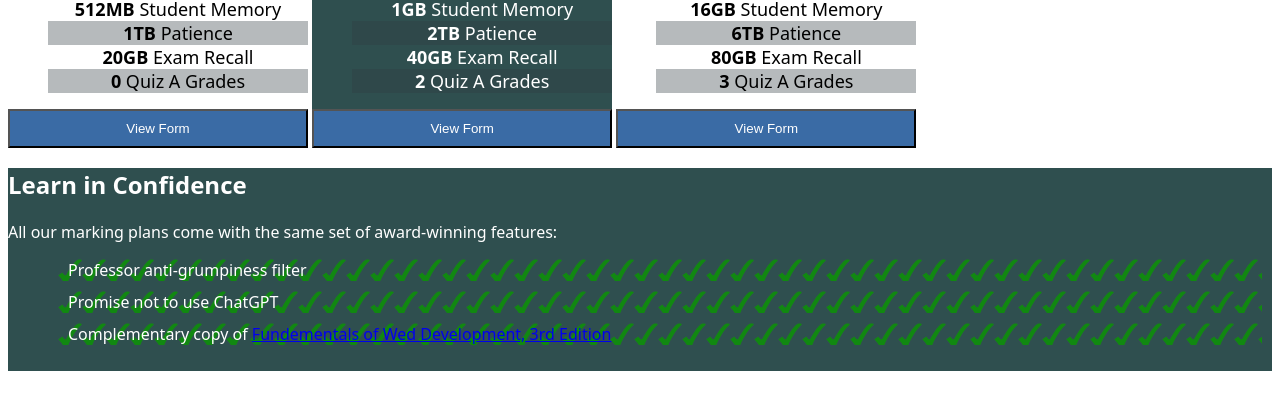
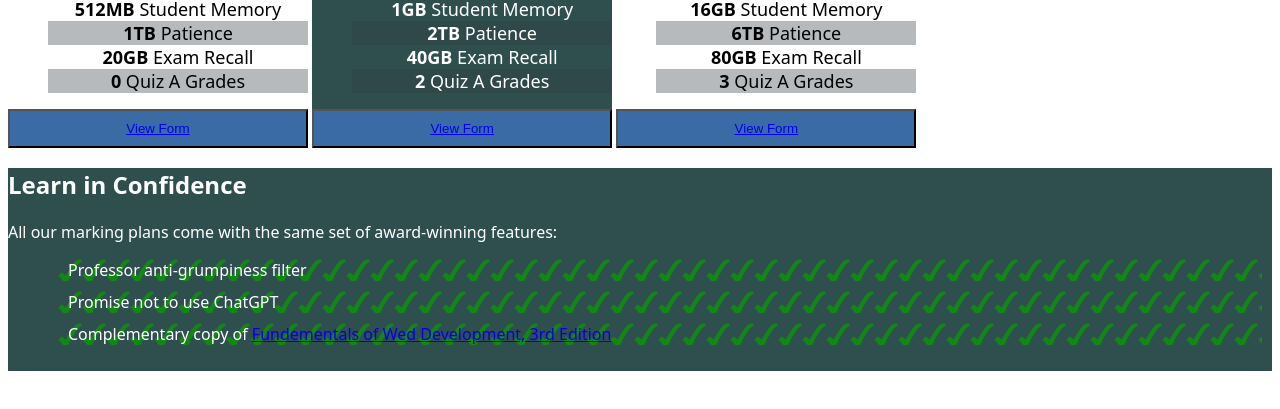
Before and after one commit to joulesdominic/joulesdominic.github.io, a plain HTML site: page index.html in a window 1280 px wide. Shown: the part 181-590 px from the top of the page. Drawn offline with Linux system fonts and the light colour scheme; files whose address does not match are found by name.

Commit message:
Add files via upload

```diff
--- a/index.html
+++ b/index.html
@@ -18,7 +18,7 @@
                 <li><strong>20GB</strong> Exam Recall</li>
                 <li><strong>0</strong> Quiz A Grades</li>
             </ul>
-            <button class="button" id="budgetbutt" type="button">View Form</button>
+            <button class="button" id="budgetbutt" type="button"><a href="page2.html">View Form</a></button>
         </div>
         <div class="studentcol" id="standardcol">
             <div class="title">Standard Student</div>
@@ -29,7 +29,7 @@
                 <li><strong>40GB</strong> Exam Recall</li>
                 <li><strong>2</strong> Quiz A Grades</li>
             </ul>
-            <button class="button" id="standardbutt" type="button">View Form</button>
+            <button class="button" id="standardbutt" type="button"><a href="page2.html">View Form</a></button>
         </div>
         <div class="studentcol">
             <div class="title">Scholarship Student</div>
@@ -40,7 +40,7 @@
                 <li><strong>80GB</strong> Exam Recall</li>
                 <li><strong>3</strong> Quiz A Grades</li>
             </ul>
-            <button class="button" id="scholarshipbutt" type="button">View Form</button>
+            <button class="button" id="scholarshipbutt" type="button"><a href="page2.html">View Form</a></button>
         </div>
     </section>
     <section>
```
